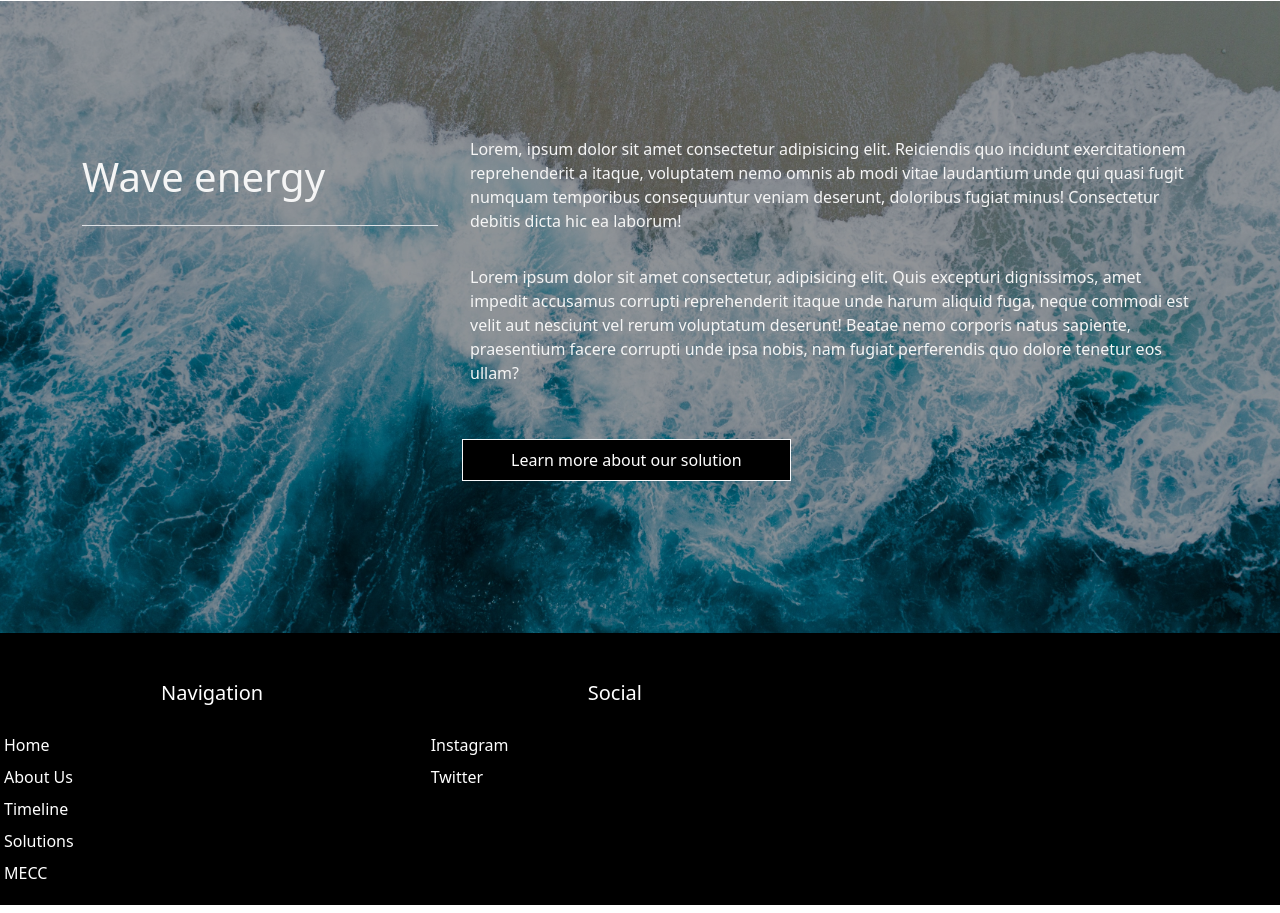
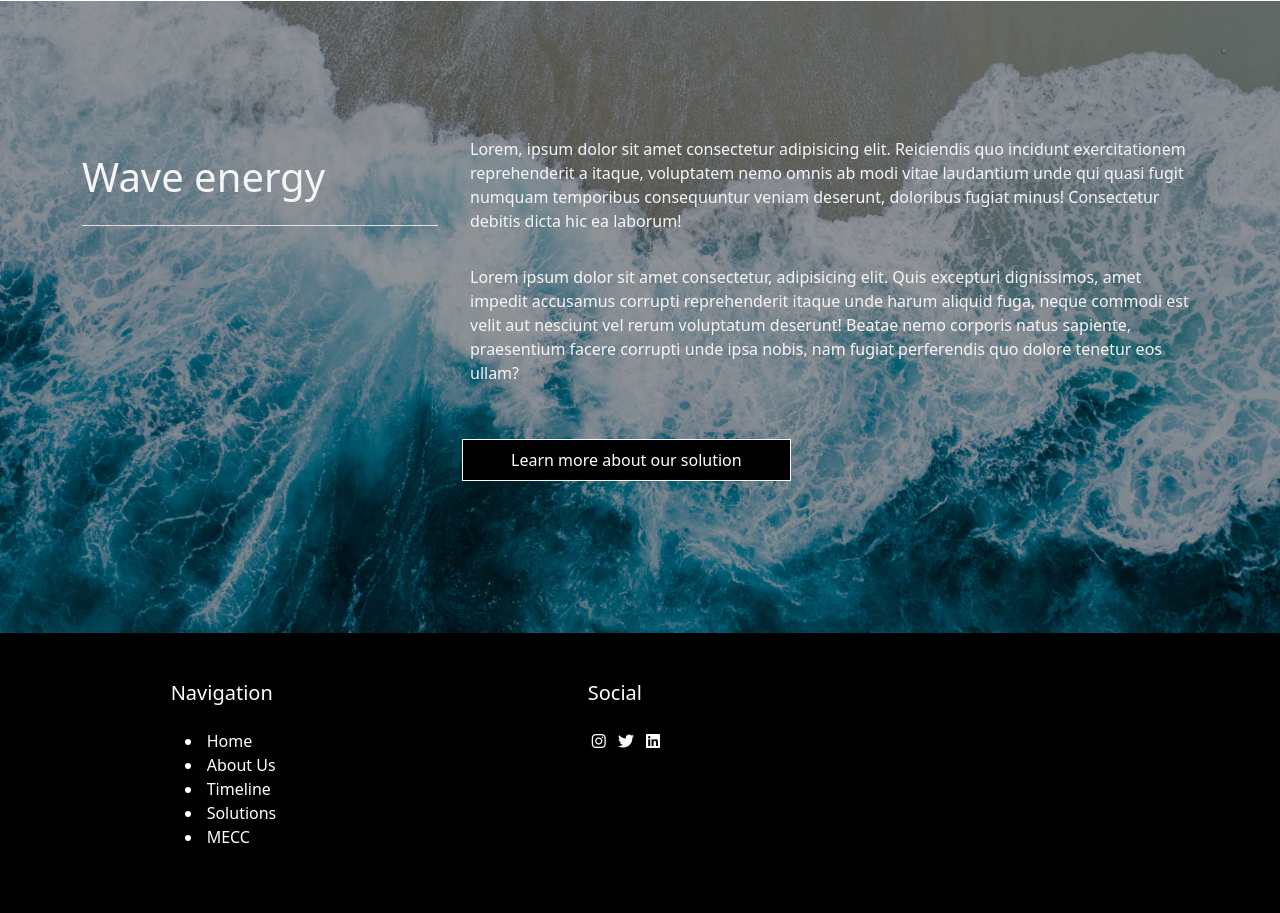
Before and after one commit to KumanshF/KumanshF.github.io, a plain HTML site: page src/index.html in a window 1280 px wide. Shown: the part 1431-2344 px from the top of the page. Drawn offline with nearby package versions, Linux system fonts and the light colour scheme.

Commit message:
correction

```diff
--- a/src/index.html
+++ b/src/index.html
@@ -111,20 +111,28 @@
       <div class="p-0 footer">
         <div class="row footer-section">
           <div class="col-md-4">
-            <div class="d-flex flex-column text-left">
-              <h5 class="pt-5 pb-0 navigation-t">Navigation</h5>
-              <a class="p-1 ml-6 mt-3 navigation-link" href="/src/index.html">Home</a>
-              <a class="p-1 ml-6 navigation-link" href="/src/aboutus.html">About Us</a>
-              <a class="p-1 ml-6 navigation-link" href="">Timeline</a>
-              <a class="p-1 ml-6 navigation-link" href="">Solutions</a>
-              <a class="p-1 ml-6 mb-3 navigation-link" href="">MECC</a>
+            <div class="d-flex flex-column text-left p-5">
+              <h5 class="navigation-t">Navigation</h5>
+              <ul class="mt-3 mb-3 navigation-links">
+                <li><a class="px-1 py-2 navigation-link" href="/src/index.html">Home</a></li>
+                <li><a class="px-1 py-2 navigation-link" href="/src/aboutus.html">About Us</a></li>
+                <li><a class="px-1 py-2 navigation-link" href="">Timeline</a></li>
+                <li><a class="px-1 py-2 navigation-link" href="">Solutions</a></li>
+                <li><a class="px-1 py-2 navigation-link" href="">MECC</a></li>
+              </ul>
+
+
+
             </div>
           </div>
           <div class="col-md-4">
             <div class="d-flex flex-column text-left">
               <h5 class="pt-5 pb-0 navigation-t">Social</h5>
-              <a class="p-1 ml-6 mt-3 navigation-link" href="/src/index.html">Instagram</a>
-              <a class="p-1 ml-6 navigation-link" href="/src/aboutus.html">Twitter</a>
+              <div class="mt-3 mb-3 navigation-links">
+                <a class="px-1 py-2 navigation-link" alt="Instagram" href="/src/index.html"><i class="fab fa-instagram"></i></a>
+                <a class="px-1 py-2 navigation-link" alt="Twitter" href="/src/aboutus.html"><i class="fab fa-twitter"></i></a>
+                <a class="px-1 py-2 navigation-link" alt="LinkedIn" href="/src/aboutus.html"><i class="fab fa-linkedin"></i></a>
+              </div>
             </div>
           </div>
           <div class="col-md-4">
```
